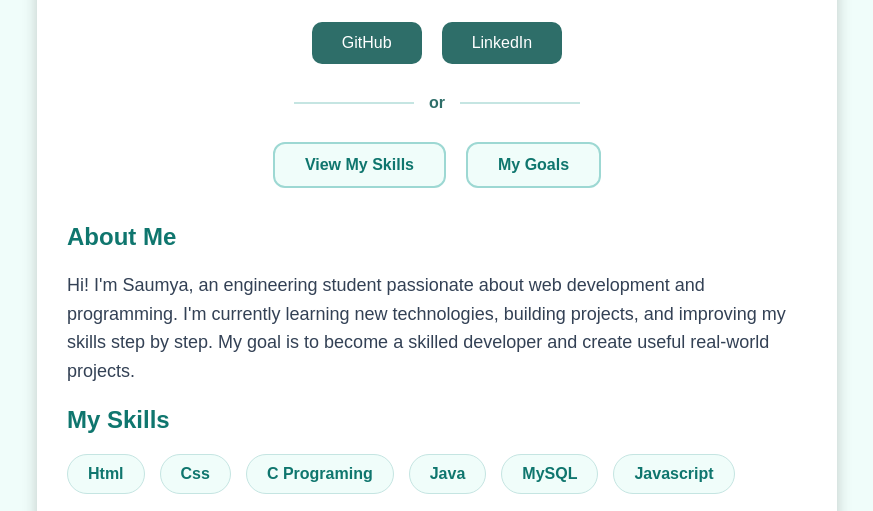
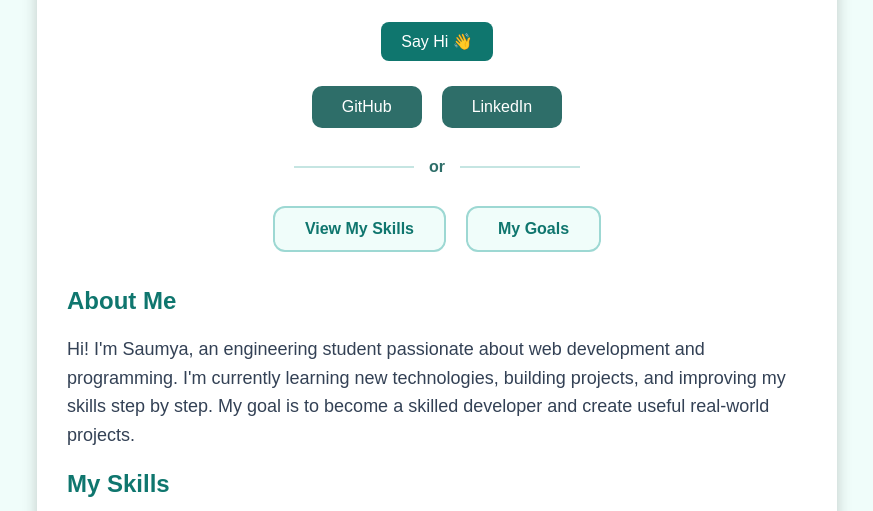
Before and after one commit to Saumya-1311/my_developer_profile, a plain HTML site: page index.html in a window 1280 px wide. Shown: the part 267-778 px from the top of the page, without its empty margins (203-1076 px from the left). Drawn offline with Linux system fonts and the light colour scheme.

Commit message:
Add JavaScript interactivity

```diff
--- a/index.html
+++ b/index.html
@@ -26,6 +26,8 @@
         <p class="intro">
               Aspiring Web Developer | Engineering Student | Building projects and learning something new every day.
         </p>
+
+        <button onclick="sayHi()">Say Hi 👋</button>
 
         <div class="hero-buttons">
            <a href="https://github.com/Saumya-1311" class="btn social-btn">GitHub</a>
@@ -119,5 +121,6 @@
     <p>© 2026 Saumya. All rights reserved.</p>
     </footer>
 
+    <script src="script.js"></script>
 </body>
 </html>
--- /dev/null
+++ b/script.js
@@ -0,0 +1,22 @@
+// let name = "Saumya";
+// let age = 19;
+
+// console.log(name);
+// console.log(age);
+
+// let college = "My College";
+// console.log(college);
+
+
+// let a = 10;
+// let b = 20;
+
+// console.log(a + b);
+// console.log(a - b);
+// console.log(a * b);
+// console.log(a / b);
+
+
+function sayHi() {
+    alert("Hi! Thanks for visiting my portfolio 👋");
+}
--- a/style.css
+++ b/style.css
@@ -280,3 +280,19 @@ footer {
     margin-top: 10px;
     font-size: 14px;
 }
+
+button {
+    display: block;
+    margin: 20px auto;
+    background-color: #0F766E;
+    color: white;
+    border: none;
+    padding: 10px 20px;
+    border-radius: 8px;
+    cursor: pointer;
+    font-size: 16px;
+}
+
+button:hover {
+    background-color: #115E59;
+}
```
